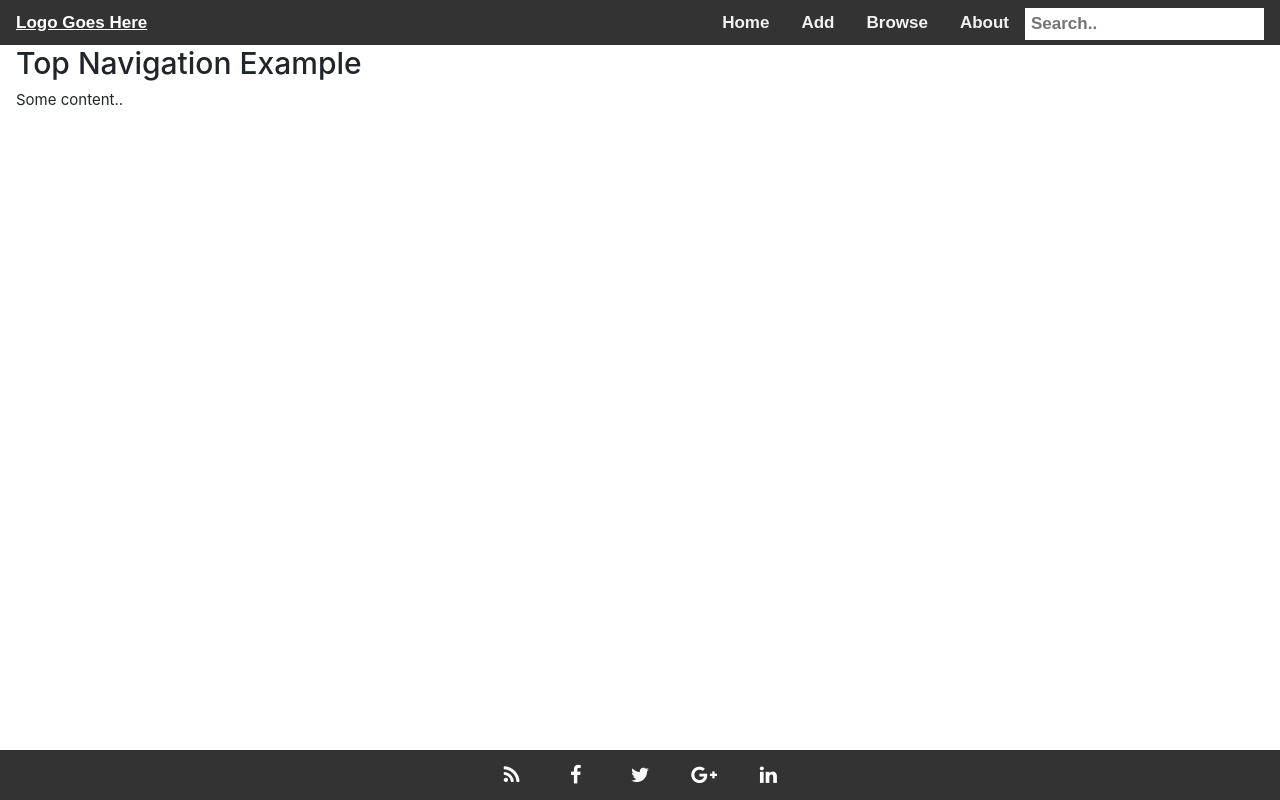
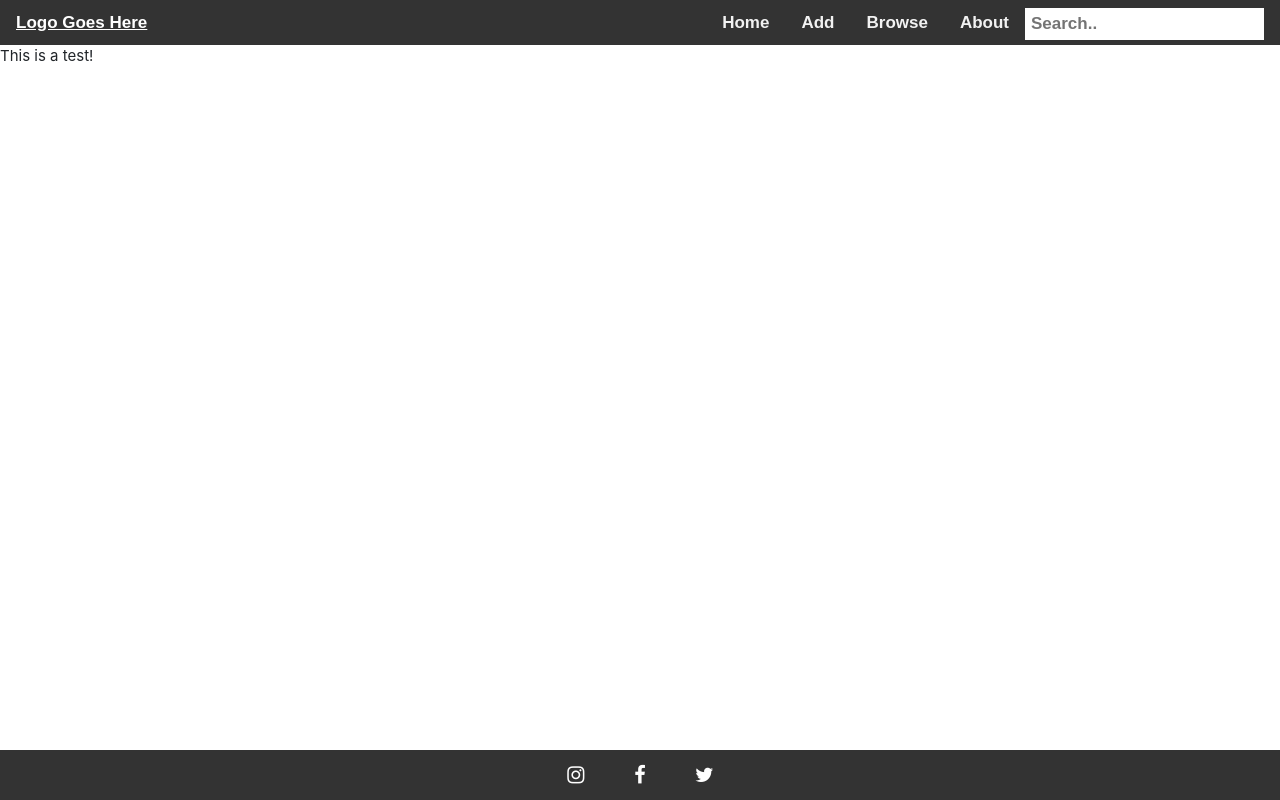
Before and after one commit to glasgow18/team-14, a Django app: template artlink/templates/about.html in a window 1280 px wide. Run offline with Django 3.2, Linux system fonts and the light colour scheme; the template is opened without the code that fills it, so the values that code supplies are empty; some libraries are stand-ins or nearby versions.

Commit message:
Added new templates

```diff
--- a/artlink/templates/about.html
+++ b/artlink/templates/about.html
@@ -4,4 +4,6 @@
 
 {% block body_block %}
 
+<p>This is a test!</p>
+
 {% endblock %}
--- a/artlink/templates/base.html
+++ b/artlink/templates/base.html
@@ -1,5 +1,6 @@
 <!DOCTYPE html>
 <meta name="viewport" content="width=device-width, initial-scale=1">
+<html>
 <style>
 body {
   margin: 0;
@@ -14,11 +15,12 @@ body {
 }
 
 .bottomnav {
-  overflow: hidden;
-  background-color: #333;
-    position: absolute;
-    bottom: 0px;
-  width: 100vw;
+overflow: hidden;
+    background-color: #333;
+    width: 100vw;
+    bottom: 0;
+    z-index: 999;
+    position: fixed;
 }
 
 .links {
@@ -26,6 +28,11 @@ body {
   background-color: #333;
     text-align: right;
     float: right;
+}
+
+.socialmedia {
+    text-align: center;
+    float: center;
 }
 
 .topnav a {
@@ -65,8 +72,8 @@ ul.social-network li {
 
 
 /* footer social icons */
-.social-network a.icoRss:hover {
-	background-color: #F56505;
+.social-network a.icoInstagram:hover {
+	background-color: #e1306c;
 }
 .social-network a.icoFacebook:hover {
 	background-color:#3B5998;
@@ -83,7 +90,7 @@ ul.social-network li {
 .social-network a.icoLinkedin:hover {
 	background-color:#007bb7;
 }
-.social-network a.icoRss:hover i, .social-network a.icoFacebook:hover i, .social-network a.icoTwitter:hover i,
+.social-network a.icoInstagram:hover i, .social-network a.icoFacebook:hover i, .social-network a.icoTwitter:hover i,
 .social-network a.icoGoogle:hover i, .social-network a.icoVimeo:hover i, .social-network a.icoLinkedin:hover i {
 	color:#fff;
 }
@@ -132,9 +139,7 @@ a.socialIcon:hover, .socialHoverClass {
 a {
  background-color: #D3D3D3;
 }
-
 </style>
-<html>
 
 <head>
   <meta charset="utf-8">
@@ -151,6 +156,7 @@ a {
   <meta name="mobile-web-app-capable" content="yes">
 
   <!--Fallback.js-->
+  <link rel="stylesheet" type="text/css" href="{{ STATIC_URL }}/css/styles.css" />
 <link rel="stylesheet" href="https://www.w3schools.com/w3css/4/w3.css">
   <title>A
     Artlink
@@ -161,10 +167,6 @@ a {
 </head>
 
 <body>
-  {% block body_block %}
-
-  {% endblock %}
-</body>
 <div class="topnav">
   <a class="active" href="#home">Logo Goes Here</a>
 <div class="links">
@@ -176,28 +178,30 @@ a {
 </div>
 </div>
 
-<div class="bottomnav">
-                   <ul class="social-network social-circle">
-<div class="socialmedia">
-                        <li><a href="#" class="icoRss" title="Rss"><i class="fa fa-rss"></i></a></li>
-                        <li><a href="#" class="icoFacebook" title="Facebook"><i class="fa fa-facebook"></i></a></li>
-                        <li><a href="#" class="icoTwitter" title="Twitter"><i class="fa fa-twitter"></i></a></li>
-                        <li><a href="#" class="icoGoogle" title="Google +"><i class="fa fa-google-plus"></i></a></li>
-                        <li><a href="#" class="icoLinkedin" title="Linkedin"><i class="fa fa-linkedin"></i></a></li>
-</div>
-                    </ul>
-</div>
-
 
 <link href="//maxcdn.bootstrapcdn.com/font-awesome/4.2.0/css/font-awesome.min.css" rel="stylesheet">
 
 
 <div style="padding-left:16px">
-  <h2>Top Navigation Example</h2>
-  <p>Some content..</p>
+
 </div>
+
 <footer class="footer">
+<div class="bottomnav">
+<div class="socialmedia">
+                   <ul class="social-network social-circle">
+                        <li><a href="https://www.instagram.com/artlinkedin/" class="icoInstagram" title="Instagram"><i class="fa fa-instagram"></i></a></li>
+                        <li><a href="https://www.facebook.com/ArtlinkEdinburgh" class="icoFacebook" title="Facebook"><i class="fa fa-facebook"></i></a></li>
+                        <li><a href="https://twitter.com/ArtlinkEdin" class="icoTwitter" title="Twitter"><i class="fa fa-twitter"></i></a></li>
+                    </ul>
+<div>
+</div>
 </footer>
+  {% block body_block %}
+
+  {% endblock %}
+
+</body>
 
 <!-- Bootstrap Stylesheet -->
 <link rel="stylesheet" href="https://cdnjs.cloudflare.com/ajax/libs/twitter-bootstrap/4.0.0/css/bootstrap.min.css" integrity="sha256-LA89z+k9fjgMKQ/kq4OO2Mrf8VltYml/VES+Rg0fh20=" crossorigin="anonymous" />
@@ -215,6 +219,7 @@ a {
 
 {% block js_block %}
 {% endblock %}
+
 </body>
 
 </html>
```
Also changed, not shown: artlink/templates/index.html (+38 -24 lines).
